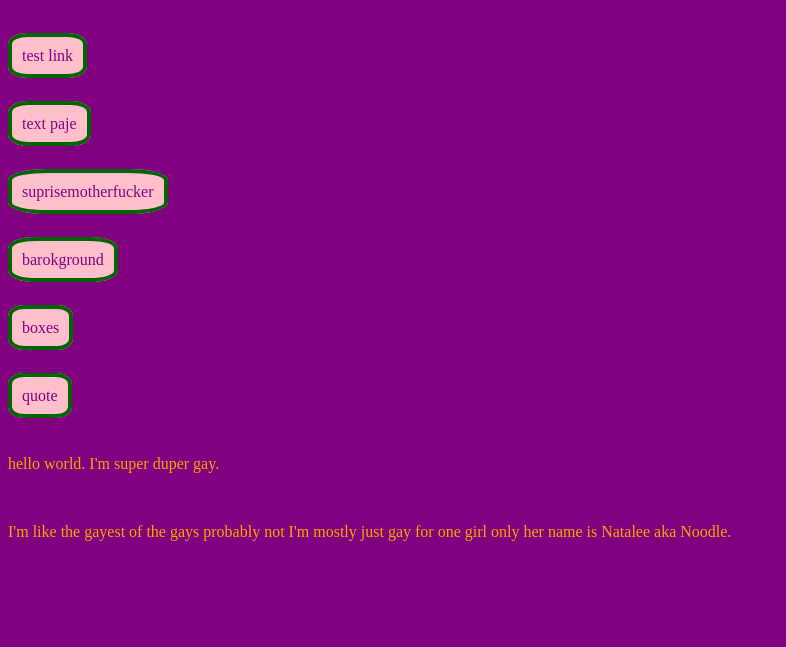
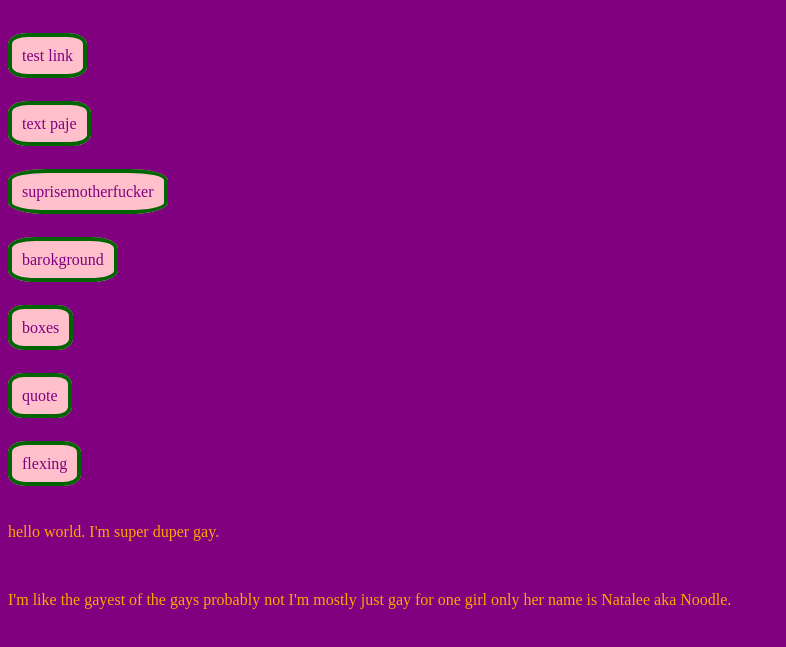
Before and after one commit to carisa27/class-site, a plain HTML site: page index.html in a window 1280 px wide. Shown: the part 101-748 px from the top of the page, without its empty margins (0-786 px from the left). Drawn offline with Linux system fonts and the light colour scheme.

Commit message:
sdftyuighfjkhgfghgjf
hgfstghgsfrtjefyhc Daefhczdre57tugjvcxzadeyhgjvxzadyhgvcxsw5yhjgvcbfsdewiyhkbfsrwetyhbn vczvdfrtuyhknm cvdfxetryujlm,n cvzdsjm, vgr

```diff
--- a/index.html
+++ b/index.html
@@ -46,6 +46,8 @@ a:hover{
 
 <p><a href="ooow.html">quote</a></p>
 
+<p><a href="flex.html">flexing</a></p>
+
 <p>hello world. I'm super duper gay.</p>
 <p>I'm like the gayest of the gays probably not I'm mostly just gay for one girl only her name is Natalee aka Noodle.</p>
   </body>
```
